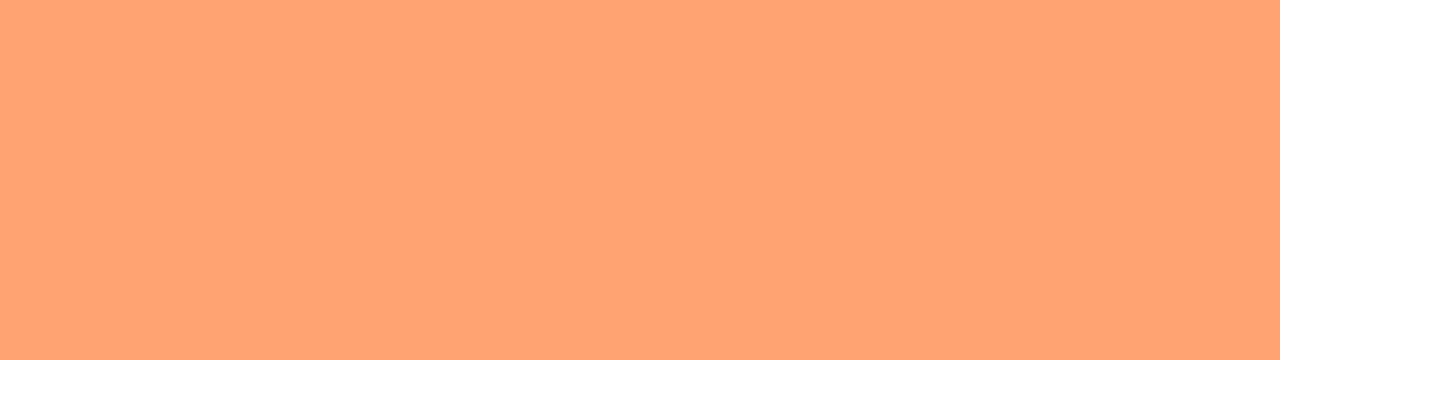
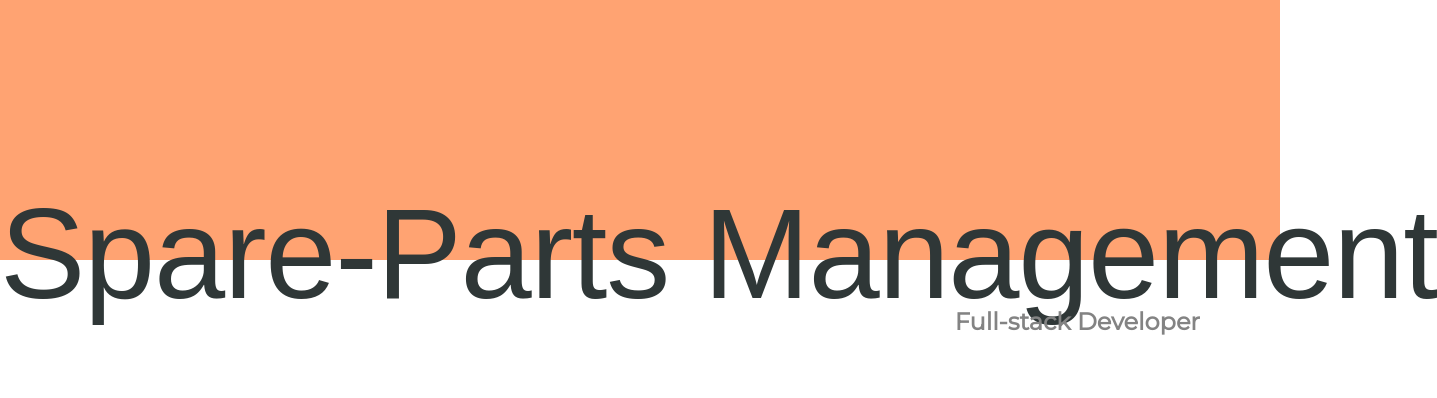
Before and after one commit to Sreehari0o4/portfolioW, a plain HTML site: page pages/projects/spareparts/spareparts.html in a window 1280 px wide. Shown: the whole page, 1437 px wide, since content can reach past the window. Drawn offline with Linux system fonts and the light colour scheme; a web font is replaced by a local one.

Commit message:
Add main and sub heading

```diff
--- a/pages/projects/spareparts/spareparts.css
+++ b/pages/projects/spareparts/spareparts.css
@@ -11,9 +11,61 @@ body {
 
 .hero-block {
     width: 100%;
-    height: 360px;
+    height: 260px;
     background: #FFA372;
     display: flex;
     align-items: center;
     justify-content: center;
+    min-width: 800px; /* Set minimum width for hero block */
 }
+
+@font-face {
+    font-family: 'Coolvetica';
+    src: url('../../../fonts/Coolvetica.ttf') format('truetype');
+    font-weight: normal;
+    font-style: normal;
+}
+
+@font-face {
+    font-family: 'Montserrat';
+    src: url('../../../fonts/Montserrat-Regular.ttf') format('truetype');
+    font-weight: normal;
+    font-style: normal;
+}
+
+.main-title {
+    color: #2F3737;
+    text-align: center;
+    font-family: Coolvetica, Arial, sans-serif;
+    font-size: 128px;
+    font-style: normal;
+    font-weight: 400;
+    line-height: normal;
+    letter-spacing: -1.28px;
+    text-transform: capitalize;
+    position: relative;
+    top: -80px;
+    margin: 0 auto;
+    z-index: 1;
+    width: 100%;
+    min-width: max-content; /* Prevents shrinking */
+    white-space: nowrap; /* Keeps text on one line */
+}
+
+.sub-title {
+    color: #838383;
+    font-family: Montserrat, Arial, sans-serif;
+    font-size: 24px;
+    font-style: normal;
+    font-weight: 600;
+    line-height: 121.979%;
+    text-align: right;
+    position: relative;
+    top: -100px;
+    margin: 0 auto;
+    z-index: 1;
+    width: 100%;
+    padding-right: 80px;
+    min-width: max-content; /* Prevents shrinking */
+    white-space: nowrap; /* Keeps text on one line */
+}
--- a/pages/projects/spareparts/spareparts.html
+++ b/pages/projects/spareparts/spareparts.html
@@ -8,5 +8,7 @@
 </head>
 <body>
     <div class="hero-block"></div>
+    <h1 class="main-title">Spare-parts management</h1>
+    <p class="sub-title">Full-stack Developer</p>
 </body>
 </html>
```
